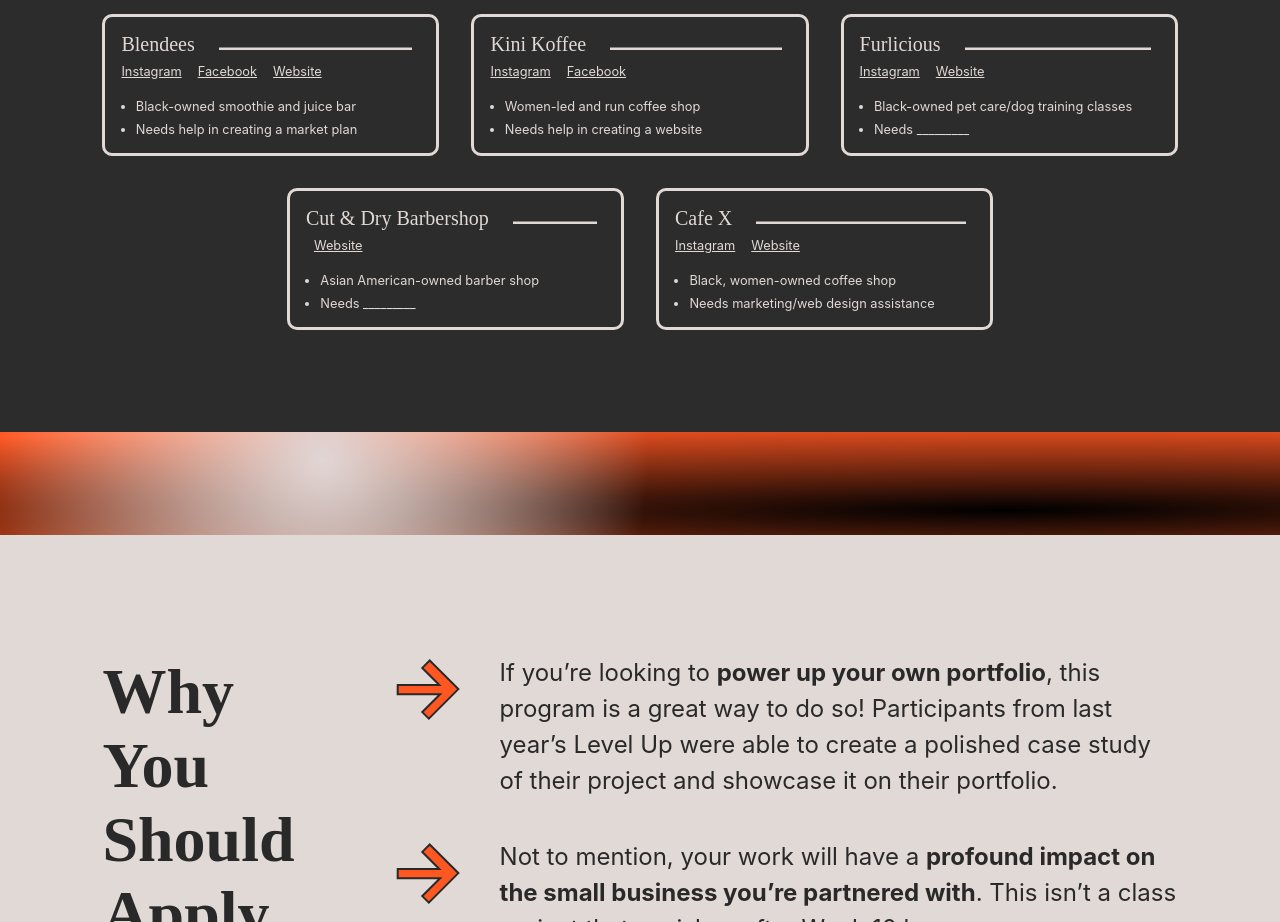
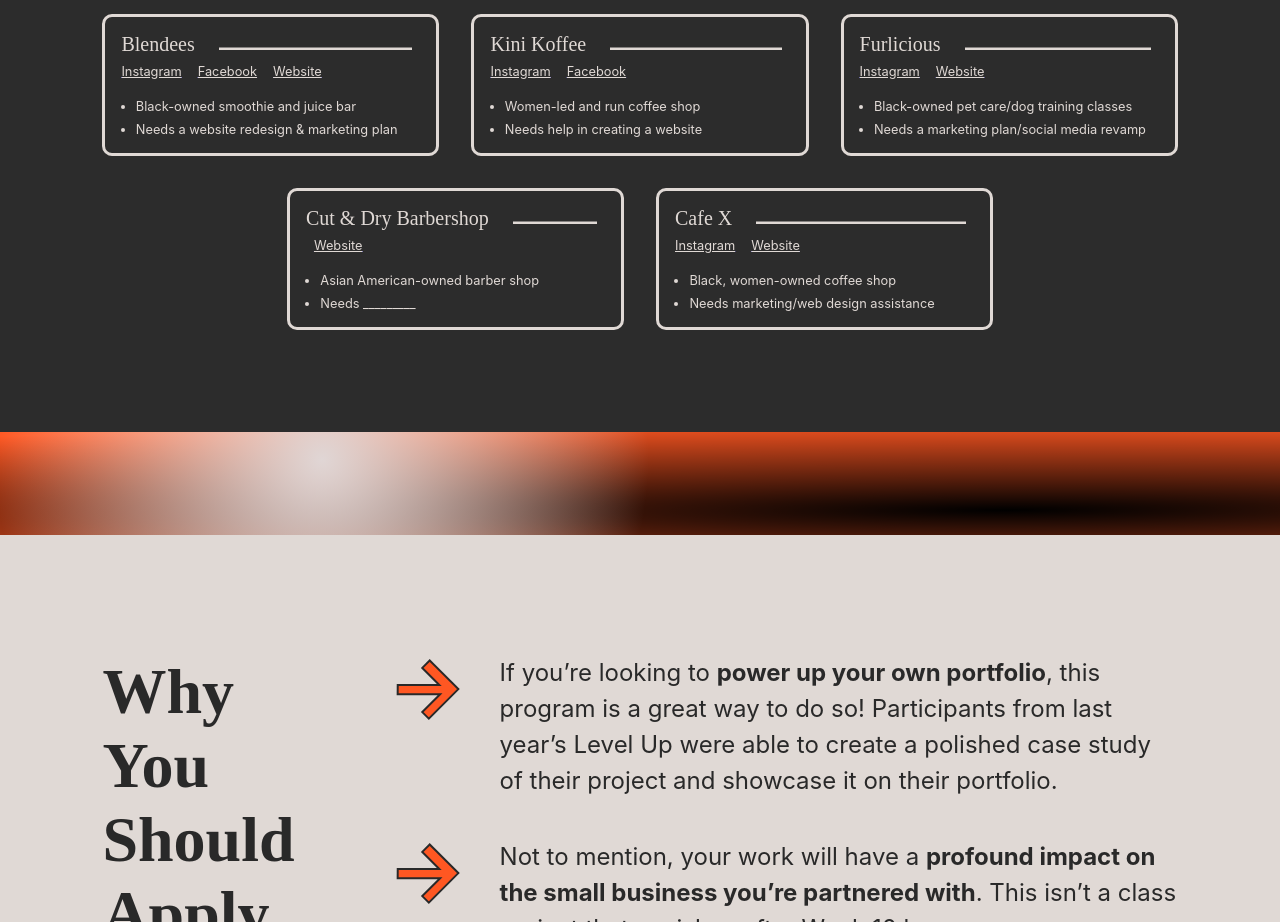
Before and after one commit to ucsddesignco/powerup, a React (Create React App) app: page / in a window 1280 px wide. Shown: the part 2640-3562 px from the top of the page. Built offline with nearby package versions, Linux system fonts and the light colour scheme; a web font is replaced by a local one.

Commit message:
Update Cards.js

```diff
--- a/src/components/Cards.js
+++ b/src/components/Cards.js
@@ -57,7 +57,7 @@
                 Black-owned smoothie and juice bar
               </li>
               <li className="bullet-text">
-                Needs help in creating a market plan
+                Needs a website redesign & marketing plan
               </li>
             </ul>
           </div>
@@ -123,7 +123,7 @@
               <li className="bullet-text">
                 Black-owned pet care/dog training classes
               </li>
-              <li className="bullet-text">Needs _________</li>
+              <li className="bullet-text">Needs a marketing plan/social media revamp</li>
             </ul>
           </div>
         </Grid>
```
